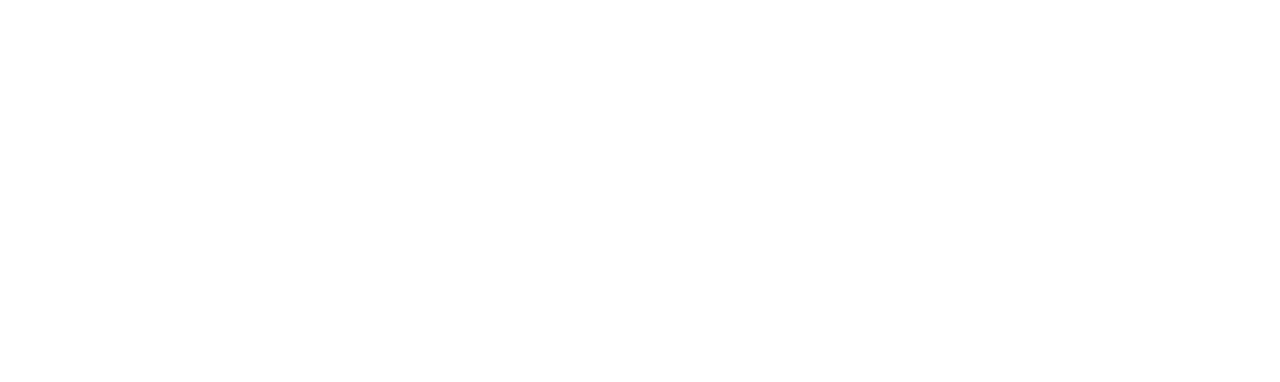
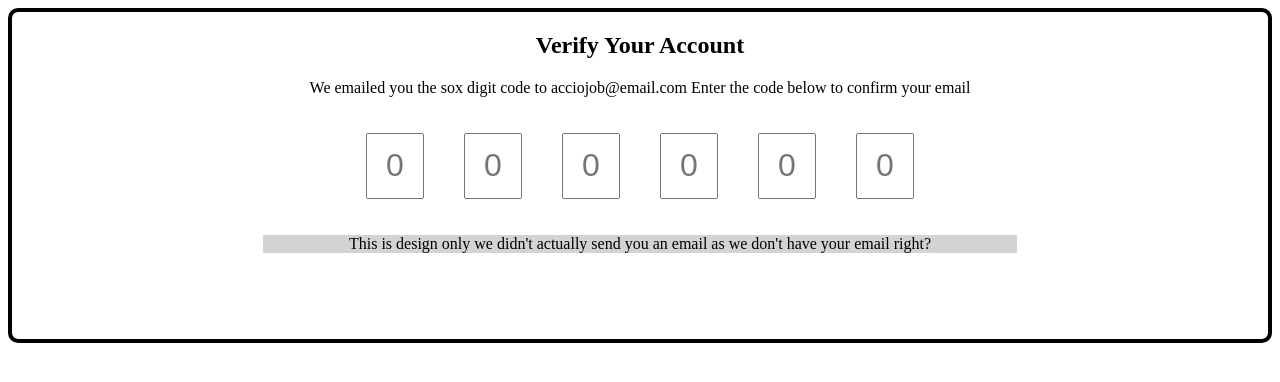
Before and after one commit to acciojob/OTP-sahilsaifi310, a website: page main.html in a window 1280 px wide. Drawn offline with Linux system fonts and the light colour scheme.

Commit message:
created a submission

```diff
--- a/main.html
+++ b/main.html
@@ -1,16 +1,81 @@
 <!DOCTYPE html>
+<html lang="en">
+<head>
+    <meta charset="UTF-8">
+    <meta name="viewport" content="width=device-width, initial-scale=1.0">
+    <title>Document</title>
+    <style>
 
-<html>
+        body{
+            border: 4px solid black;
+            border-radius: 10px;
+            text-align: center;
+            padding-bottom: 70px;
+        }
 
-<head>
-	<link rel="stylesheet" href="styles.css">
+        .code_container{
+            display: flex;
+            justify-content: center;
+
+
+
+        }
+.code{
+
+    width: 50px;
+    height: 60px;
+    margin: 20px;
+    text-align: center;
+    font-size: xx-large;
+
+}
+.c1{
+    text-align: center;
+    background-color:lightgray ;
+    margin-left: 20%;
+    margin-right: 20%;
+}
+
+
+    </style>
 </head>
+<body>
+    <h2 id=" verification_heading"> Verify Your Account</h2>
+    <p id="verifivation_subtext">We emailed you the sox digit code to acciojob@email.com Enter the code below to confirm your email <address></address></p>
 
-<body>
-	<!-- the entire body must be written by student -->
-    <script type="text/javascript" src="./script.js">
+    <div class="code_container">
+
+    <input type="text" class="code" placeholder="0">
+    <input type="text" class="code" placeholder="0">
+    <input type="text" class="code" placeholder="0">
+    <input type="text" class="code" placeholder="0">
+    <input type="text" class="code" placeholder="0">
+    <input type="text" class="code" placeholder="0">
+</div>
+<p class="c1">
+    This is design only we didn't actually send you an email as we don't have your email right?
+</p>
+<script>
+
+let input_boxes = document.querySelectorAll('.code');
+
+input_boxes.forEach((input, index) => {
+    input.addEventListener('input', function (e) {
+        if (input.value.length == 1 && index < input_boxes.length - 1) {
+            input_boxes[index + 1].focus();
+        } else if (input.value.length == 0 && index > 0) {
+            input_boxes[index - 1].focus();
+        }
+    });
+});
+
+
+
+
+
+
+
+
 </script>
-
 </body>
-
 </html>
```
